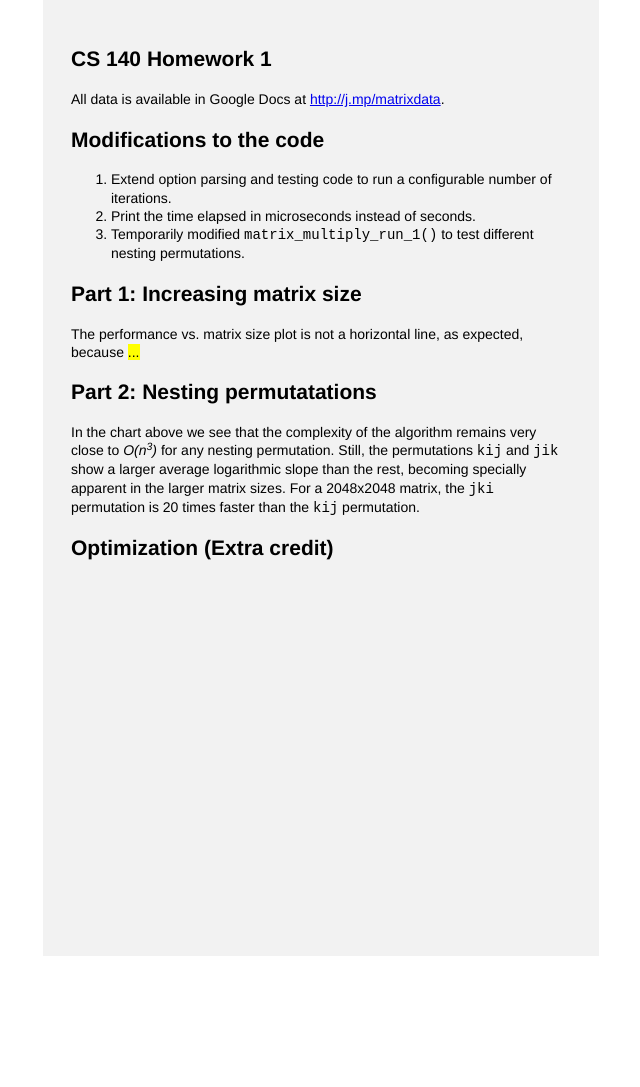
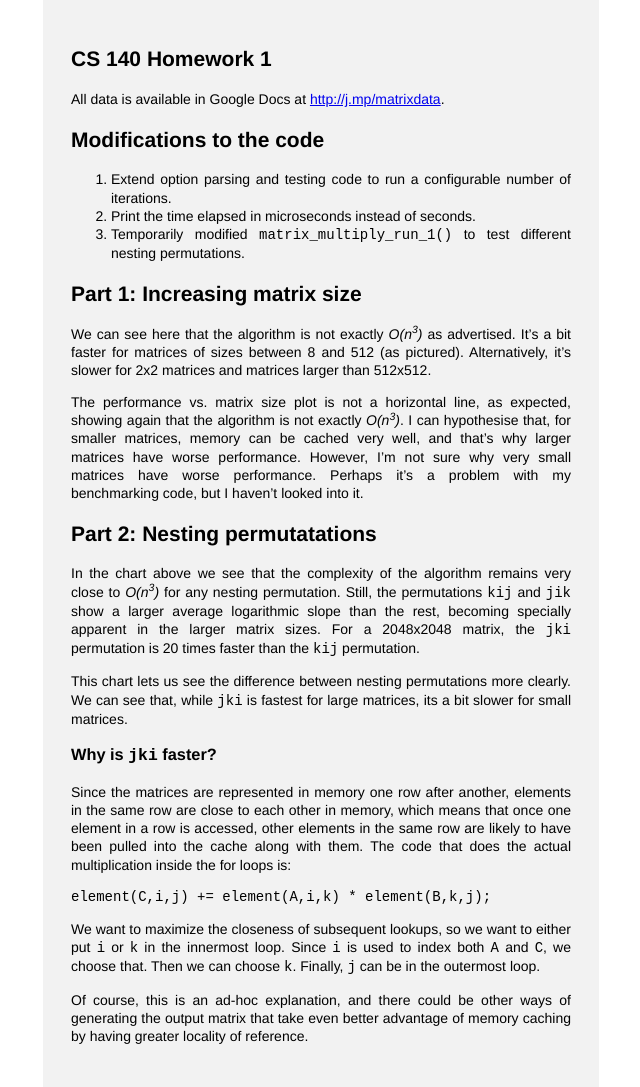
Before and after one commit to ariofrio/cs140-hw1, a Jekyll site: the page built from index.md, in a window 1280 px wide. Shown: the whole page, without its empty margins (319-959 px from the left). Built offline with Jekyll 4.4.1, drawn with Linux system fonts in a browser that asks for light colours; Markdown is read by kramdown in place of the engine named in the settings; a script that is not in the unit is left out; before the commit the page ends 956 px from its top, so only the background shows below that.

Commit message:
Shrink graphs to fit page, add content, justify

```diff
--- a/index.md
+++ b/index.md
@@ -23,7 +23,7 @@ All data is available in Google Docs at <http://j.mp/matrixdata>.
     "vAxis": {"title": "Execution time (μs)", "logScale": true, "format": "#,###"},
     "hAxis": {"title": "Matrix size", "logScale": true},
     "title": "Log-log plot of execution time and matrix size",
-    "width": 900, "height": 400,
+    "width": 700, "height": 400,
     "pointSize": 7,
     "series": [
       {}, {"pointSize": 0, "lineWidth": 1}
@@ -31,6 +31,8 @@ All data is available in Google Docs at <http://j.mp/matrixdata>.
   }
 }
 </script>
+
+We can see here that the algorithm is not exactly *O(n<sup>3</sup>)* as advertised. It's a bit faster for matrices of sizes between 8 and 512 (as pictured). Alternatively, it's slower for 2x2 matrices and matrices larger than 512x512.
 
 <script type="text/javascript" src="//ajax.googleapis.com/ajax/static/modules/gviz/1.0/chart.js">
 {
@@ -42,7 +44,7 @@ All data is available in Google Docs at <http://j.mp/matrixdata>.
     "vAxis": {"title": "Performance (flops)", "format": "#,###"},
     "hAxis": {"title": "Matrix size", "logScale": true},
     "title": "Log-linear plot of performance and matrix size",
-    "width": 900, "height": 400,
+    "width": 700, "height": 400,
     "legend": "none",
     "pointSize": 7,
     "series": [
@@ -52,7 +54,7 @@ All data is available in Google Docs at <http://j.mp/matrixdata>.
 }
 </script>
 
-The performance vs. matrix size plot is not a horizontal line, as expected, because <mark>...</mark>
+The performance vs. matrix size plot is not a horizontal line, as expected, showing again that the algorithm is not exactly *O(n<sup>3</sup>)*. I can hypothesise that, for smaller matrices, memory can be cached very well, and that's why larger matrices have worse performance. However, I'm not sure why very small matrices have worse performance. Perhaps it's a problem with my benchmarking code, but I haven't looked into it.
 
 ## Part 2: Nesting permutatations
 
@@ -66,7 +68,7 @@ The performance vs. matrix size plot is not a horizontal line, as expected, beca
     "vAxis": {"title": "Execution time (μs)", "logScale": true, "format": "#,###"},
     "hAxis": {"title": "Matrix size", "logScale": true},
     "title": "Log-log plot of execution time and matrix size for different nesting permutations",
-    "width": 900, "height": 400,
+    "width": 700, "height": 400,
     "lineWidth": 1,
     "pointSize": 7
   }
@@ -89,27 +91,21 @@ matrix, the `jki` permutation is 20 times faster than the `kij` permutation.
     "vAxis": {"title": "Execution time (μs)", "logScale": true, "format": "#,###"},
     "hAxis": {"title": "Nesting permutation"},
     "title": "Log chart of execution time vs. nesting permutations",
-    "width": 900, "height": 400,
+    "width": 700, "height": 400,
     "lineWidth": 1,
     "pointSize": 7
   }
 }
 </script>
 
-<script type="text/javascript" src="//ajax.googleapis.com/ajax/static/modules/gviz/1.0/chart.js">
-{
-  "dataSourceUrl": "//docs.google.com/spreadsheet/tq?range=A1%3AG1%2CA6%3AG6%2CA9%3AG9%2CA12%3AG12&merge=ROWS&key=0Aktsct0Ua9XhdHRHcXZrRldURm91azhnbUNVM2NTanc&gid=1&headers=1&transpose=1",
-  "chartType": "ColumnChart",
-  "options": {
-    "titleTextStyle": {"fontSize": 16},
-    "curveType": "function",
-    "vAxis": {"title": "Execution time (μs)", "logScale": true, "format": "#,###"},
-    "hAxis": {"title": "Nesting permutation"},
-    "title": "Log chart of execution time vs. nesting permutations",
-    "width": 900, "height": 400,
-    "lineWidth": 1
-  }
-}
-</script>
+This chart lets us see the difference between nesting permutations more clearly. We can see that, while `jki` is fastest for large matrices, its a bit slower for small matrices.
 
-## Optimization (Extra credit)
+### Why is `jki` faster?
+
+Since the matrices are represented in memory one row after another, elements in the same row are close to each other in memory, which means that once one element in a row is accessed, other elements in the same row are likely to have been pulled into the cache along with them. The code that does the actual multiplication inside the for loops is:
+
+    element(C,i,j) += element(A,i,k) * element(B,k,j);
+
+We want to maximize the closeness of subsequent lookups, so we want to either put `i` or `k` in the innermost loop. Since `i` is used to index both `A` and `C`, we choose that. Then we can choose `k`. Finally, `j` can be in the outermost loop.
+
+Of course, this is an ad-hoc explanation, and there could be other ways of generating the output matrix that take even better advantage of memory caching by having greater locality of reference.
--- a/site.css
+++ b/site.css
@@ -113,10 +113,11 @@ body {
   width: 500px;
   background: #F2F2F2;
   padding: 2em;
+  text-align: justify;
 }
 
 #chart-0, #chart-1, #chart-2, #chart-3, #chart-4 {
-  margin-left: -200px;
+  margin-left: -100px;
   border-top: 3px solid #E0E0E0;
   border-bottom: 3px solid #E0E0E0;
 }
```
